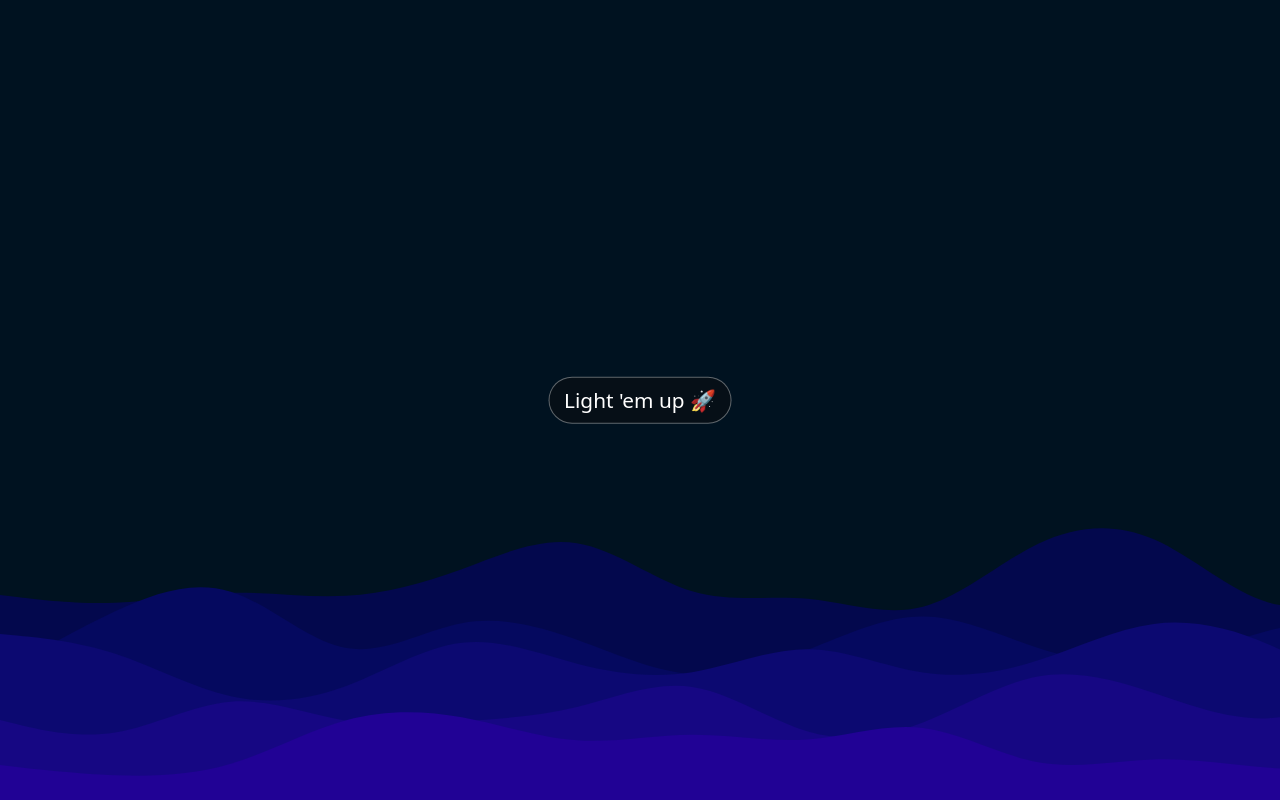
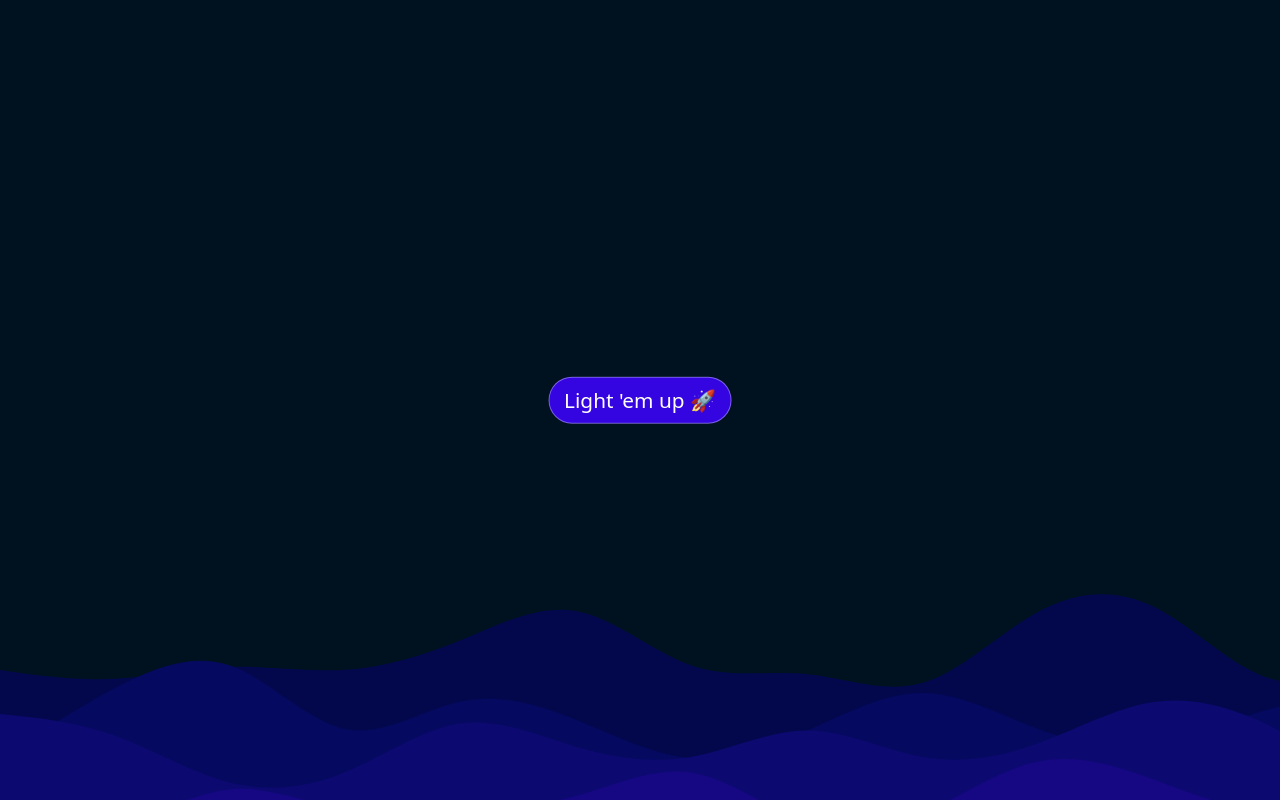
Before and after one commit to contreau/fireworks, a website built with Parcel: page src/index.html in a window 1280 px wide. In both pictures the pointer is over the button "Light 'em up 🚀". Built offline with nearby package versions, Linux system fonts and the light colour scheme.

Commit message:
adjusted svg

```diff
--- a/src/main.css
+++ b/src/main.css
@@ -27,7 +27,7 @@ body {
   font-family: system-ui;
   position: relative;
   background-color: #0f0f0f;
-  background-image: url("../svg/page-bg.svg");
+  background-image: url("../svg/page-bg--1500x900.svg");
   color: #fff;
   min-height: 100vh;
   display: grid;
@@ -54,7 +54,7 @@ body {
 }
 
 .start-button:hover {
-  background-color: #0f0f0f75;
+  background-color: #3405e0;
 }
 
 .button-text {
```
Also changed, not shown: svg/page-bg--1500x900.svg (added), svg/page-bg.svg (deleted).
